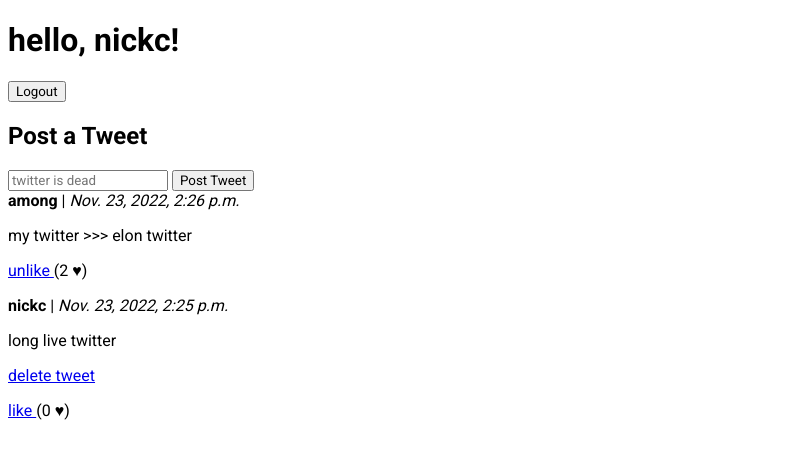
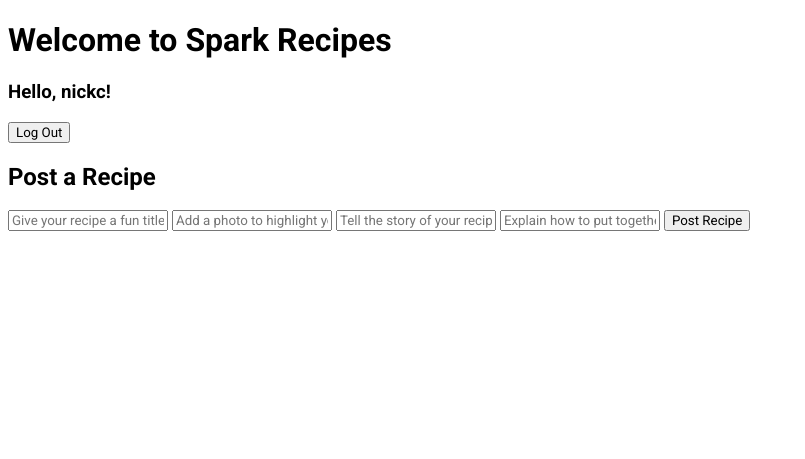
Before and after one commit to nick-cirillo/recipe-mini-project, a Django app: page / in a window 1280 px wide. Shown: the top 459 px of the page, without its empty margins (0-805 px from the left). Run offline with Django 3.2, Linux system fonts and the light colour scheme; a user stored in the database is signed in; data comes from the database, SQL or seed files in the repository; data that the repository does not hold is empty.

Commit message:
added most functionality

```diff
--- a/main/admin.py
+++ b/main/admin.py
@@ -1,5 +1,5 @@
 from django.contrib import admin
-from .models import Tweet
+from .models import Recipe
 
 # Register your models here.
-admin.site.register(Tweet)
+admin.site.register(Recipe)
--- a/main/models.py
+++ b/main/models.py
@@ -2,11 +2,15 @@
 from django.contrib.auth.models import User
 
 # Create your models here.
-class Tweet(models.Model):
-    body = models.TextField(max_length=300)
+class Recipe(models.Model):
+    title = models.CharField(max_length=200)
+    image = models.URLField(default='')
+    intro = models.TextField(default='')
+    body = models.TextField()
     author = models.ForeignKey(User, on_delete=models.CASCADE, null=True)
     created_at = models.DateTimeField()
+    published_date = models.DateTimeField(blank=True, null=True)
     likes = models.ManyToManyField(User, related_name='likes', blank=True)
 
     def __str__(self):
-        return self.body
+        return self.title
--- a/main/templates/main.html
+++ b/main/templates/main.html
@@ -2,41 +2,60 @@
 {% load static %}
 
 {% block title %}
-title
+Spark Recipes
 {% endblock %}
 
 {% block styles %}
+<style>
+#login {
+    display:inline;
+}
+</style>
 {% endblock %}
 
 {% block body %}
-<h1>hello, {{ user.username }}!</h1>
-<a href="/logout"><button>Logout</button></a>
+
+<h1>Welcome to Spark Recipes</h1>
+{% if not request.user.is_authenticated %}
+<h3>Hello!</h3>
+<a href="/splash"><button>Log In</button></a>
+<p id="login"> to upload recipes and like posts!</p>
+{% else %}
+<h3>Hello, {{ user.username }}!</h3>
+<a href="/logout"><button>Log Out</button></a>
+{% endif %}
 
 <div>
     <form method="POST" action="/">
         {% csrf_token %}
-        <h2>Post a Tweet</h2>
-        <input name="body" placeholder="twitter is dead"/>
-        <input type="submit" value="Post Tweet"/>
+        <h2>Post a Recipe</h2>
+        <input name="title" placeholder="Give your recipe a fun title."/>
+        <input name="image" placeholder="Add a photo to highlight your recipe.">
+        <input name="intro" placeholder="Tell the story of your recipe!"/>
+        <input name="body" placeholder="Explain how to put together all your ingredients."/>
+        <input type="submit" value="Post Recipe"/>
     </form>
 </div>
 
-{% for tweet in tweets %}
+{% for recipe in recipes %}
 <div>
-    <b>{{ tweet.author }}</b> | <i>{{ tweet.created_at }}</i>
-    <p>{{ tweet.body }}</p>
-    {% if user == tweet.author %}
-        <a href="delete?id={{tweet.id}}">delete tweet</a>
+    <b>{{ recipe.author }}</b> | <i>{{ recipe.created_at }}</i>
+    <h3>{{ recipe.title }}</h3>
+    <img src="{{ recipe.image }}">
+    <p>{{ recipe.intro }}</p>
+    <p>{{ recipe.body }}</p>
+    {% if user == recipe.author %}
+        <a href="delete?id={{recipe.id}}">delete recipe</a>
     {% endif %}
     <p>
-        <a href="like?id={{tweet.id}}">
-            {% if user in tweet.likes.all %}
+        <a href="like?id={{recipe.id}}">
+            {% if user in recipe.likes.all %}
                 unlike
             {% else %}
                 like
             {% endif %}
         </a>
-    ({{ tweet.likes.count }} &hearts;)</p>
+    ({{ recipe.likes.count }} &hearts;)</p>
 </div>
 {% endfor %}
 
--- a/main/templates/splash.html
+++ b/main/templates/splash.html
@@ -2,7 +2,7 @@
 
 {% block body %}
 <div>
-    <h1>REGISTER / LOGIN</h1>
+    <h1>Log In to Upload Recipes, Like Posts, and More!</h1>
     <div>
         <h2>Sign Up</h2>
         <form action="/signup/" method="POST">
--- a/main/views.py
+++ b/main/views.py
@@ -1,21 +1,25 @@
 from django.shortcuts import render, redirect
 from django.contrib.auth.models import User
 from django.contrib.auth import authenticate, login, logout
-from .models import Tweet
+from .models import Recipe
 from datetime import datetime
 
 def main_view(request):
-    if not request.user.is_authenticated:
-        return redirect('/splash/')
-    if request.method == 'POST' and request.POST['body'] != "":
-        tweet = Tweet.objects.create(
-            body = request.POST['body'],
-            author = request.user,
-            created_at = datetime.now()
-        )
-        tweet.save()
-    tweets = Tweet.objects.order_by('-created_at')
-    return render(request, 'main.html', {'tweets': tweets})
+    # if not request.user.is_authenticated:
+    #     return redirect('/splash/')
+    if request.method == 'POST' and request.POST['title'] != "" and request.POST['intro'] != "" \
+        and request.POST['body'] != "":
+            recipe = Recipe.objects.create(
+                title = request.POST['title'],
+                image = request.POST['image'],
+                intro = request.POST['intro'],
+                body = request.POST['body'],
+                author = request.user,
+                created_at = datetime.now()
+            )
+            recipe.save()
+    recipes = Recipe.objects.order_by('-created_at')
+    return render(request, 'main.html', {'recipes': recipes})
 
 def splash_view(request):
     return render(request, 'splash.html')
@@ -42,20 +46,23 @@
 
 def logout_view(request):
     logout(request)
-    return redirect('/splash')
+    return redirect('/')
 
 def delete_view(request):
-    tweet = Tweet.objects.get(id = request.GET['id'])
-    if request.user == tweet.author:
-        tweet.delete()
+    recipe = Recipe.objects.get(id = request.GET['id'])
+    if request.user == recipe.author:
+        recipe.delete()
     return redirect('/')
 
 def like_view(request):
-    tweet = Tweet.objects.get(id = request.GET['id'])
+    recipe = Recipe.objects.get(id = request.GET['id'])
 
-    if len(tweet.likes.filter(username=request.user.username)) == 0:
-        tweet.likes.add(request.user)
+    if not request.user.is_authenticated:
+        return redirect('/splash')
     else:
-        tweet.likes.remove(request.user)
-    tweet.save()
-    return redirect('/')
+        if len(recipe.likes.filter(username=request.user.username)) == 0:
+            recipe.likes.add(request.user)
+        else:
+            recipe.likes.remove(request.user)
+        recipe.save()
+        return redirect('/')
```
Also changed, not shown: db.sqlite3, main/migrations/0001_initial.py, main/migrations/0002_auto_20221203_1127.py (added), main/migrations/0002_tweet_likes.py (deleted).
